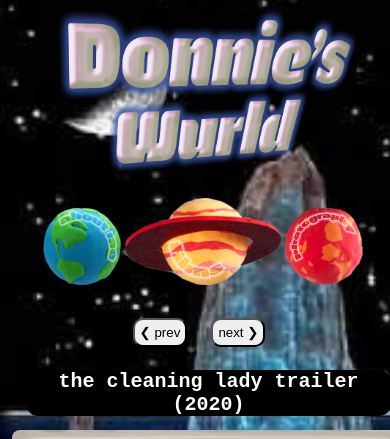
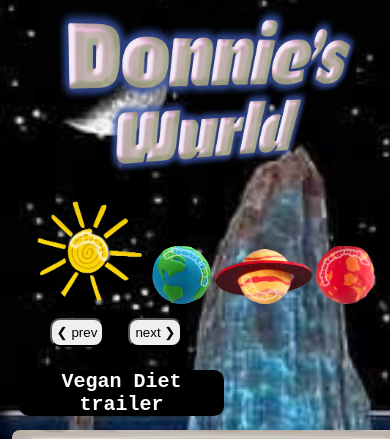
Before and after one commit to wilhsu/donnieswurld, a plain HTML site: page html/films.html in a window 390 px wide. Shown: the top 439 px of the page. Drawn offline with Linux system fonts and the light colour scheme.

Commit message:
update april 25th 2023

```diff
--- a/css/about.css
+++ b/css/about.css
@@ -112,6 +112,16 @@ body{
     padding-top: 20px;
 }
 
+#sun{
+    width: 60%;
+    padding-top: 20px;
+}
+
+#sun:hover{
+    width: 70%;
+    transition: width .5s;
+}
+
 #saturn:hover{
     width: 80%;
     transition: width .5s;
@@ -136,7 +146,7 @@ body{
     }
 
     .content{
-        margin-top: 85%;
+        margin-top: 100%;
         margin-bottom: 20px;
         z-index: -1000;
         position: absolute;
@@ -199,15 +209,19 @@ body{
         width: 80%;
     }
 
+    #sun{
+        width: 30%;
+    }
+
     #saturn{
-        width: 40%;
+        width: 25%;
     }
 
     #earth{
-        width: 20%;
+        width: 15%;
     }
 
     #mars{
-        width: 20%;
+        width: 15%;
     }
 }
--- a/css/films.css
+++ b/css/films.css
@@ -92,6 +92,16 @@ button{
     padding-top: 20px;
 }
 
+#sun{
+    width: 60%;
+    padding-top: 20px;
+}
+
+#sun:hover{
+    width: 70%;
+    transition: width .5s;
+}
+
 #saturn:hover{
     width: 80%;
     transition: width .5s;
@@ -151,16 +161,20 @@ video{
         width: 80%;
     }
 
+    #sun{
+        width: 30%;
+    }
+
     #saturn{
-        width: 40%;
+        width: 25%;
     }
 
     #earth{
-        width: 20%;
+        width: 15%;
     }
 
     #mars{
-        width: 20%;
+        width: 15%;
     }
 
     video{
@@ -172,4 +186,8 @@ video{
         height: 280px;
         margin-left: 1%;
     }
+
+    #photobg{
+        height: 240px;
+    }
 }
--- a/css/photography.css
+++ b/css/photography.css
@@ -110,10 +110,19 @@ button{
     padding-top: 20px;
 }
 
+#sun{
+    width: 60%;
+    padding-top: 20px;
+}
+
+#sun:hover{
+    width: 70%;
+    transition: width .5s;
+}
+
 #saturn:hover{
     width: 80%;
     transition: width .5s;
-    /* height: 35%; */
 }
 
 #earth:hover{
@@ -129,7 +138,7 @@ button{
 @media only screen and (max-width: 600px) {
     .content{
         /* margin-top: 80%; */
-        margin-top: 300px;
+        margin-top: 400px;
         margin-bottom: 20px;
         z-index: 100000;
         position: absolute;
@@ -158,25 +167,28 @@ button{
         width: 80%;
     }
 
+    #sun{
+        width: 30%;
+    }
+
     #saturn{
-        width: 40%;
+        width: 25%;
     }
 
     #earth{
-        width: 20%;
+        width: 15%;
     }
 
     #mars{
-        width: 20%;
+        width: 15%;
     }
-
 
     #cam{
         width: 400px;
     }
 
     .photos{
-        height: 30%;
+        height: 22%;
         margin-left: 23.5%;
     }
 
--- a/html/films.html
+++ b/html/films.html
@@ -3,8 +3,9 @@
     <head>
         <meta charset="utf-8">
         <meta name="viewport" content="width=device-width, initial-scale=1">
-        <title>films</title>
+        <title>Films</title>
         <link rel="stylesheet" type="text/css" href="../css/films.css">
+        <link rel="icon" type="image/x-icon" href="../assets/img/earth.png">
     </head>
 
     <body>
@@ -12,9 +13,9 @@
         <div class="con1">
             <div class="nav">
                 <a href="../index.html"><img id="logo" src="../assets/img/logo1.png"></a>
-
+                <a href="https://www.depop.com/donnieswurldshop/"><img class="icons" id="sun" src="../assets/img/sun2.png"></a>
                 <a href="../html/about.html"><img id="earth" src="../assets/img/earth2.png"></a>
-                <a href="../index.html"><img id="saturn" src="../assets/img/saturn2.png"></a>
+                <a href="films.html"><img id="saturn" src="../assets/img/saturn2.png"></a>
                 <a href="../html/photography.html"><img id="mars" src="../assets/img/mars2.png"></a>
             </div>
 
@@ -46,10 +47,11 @@
 
 
                 <div class="frame">
-                <div class="photos"><h1 class="filmtitles">the cleaning lady trailer (2020)</h1><video controls><source src="../assets/films/thecleaningladytrailer2022.mov" type="video/mp4"></video></div>
-                <div class="photos"><h1 class="filmtitles">despise self expression - you're embarrassing me (2019)</h1><video controls><source src="../assets/films/despiseselfexpression_youreembarrassingmetrailer2019.mov" type="video/mp4"></video></div>
-                <div class="photos"><h1 class="filmtitles">sigh of relief (2018)</h1><video controls><source src="../assets/films/sighofrelieftrailer2018.mp4" type="video/mp4"></video></div>
-                <div class="photos"><h1 class="filmtitles">despise self expression - you're embarrassing me (2018)</h1><video controls><source src="../assets/films/despiseselfexpression_youreembarrassingmetrailer2018.mov" type="video/mp4"></video></div>
+                <div class="photos"><h1 class="filmtitles">Vegan Diet trailer</h1><video controls><source src="../assets/films/vegandiettrailer.MOV" type="video/mp4"></video></div>
+                <div class="photos"><h1 class="filmtitles">The Cleaning Lady trailer (2020)</h1><video controls><source src="../assets/films/thecleaningladytrailer2022.mov" type="video/mp4"></video></div>
+                <div class="photos"><h1 class="filmtitles">Despise Self Expression - You're Embarrassing Me (2019)</h1><video controls><source src="../assets/films/despiseselfexpression_youreembarrassingmetrailer2019.mov" type="video/mp4"></video></div>
+                <div class="photos"><h1 class="filmtitles">Sigh of Relief (2018)</h1><video controls><source src="../assets/films/sighofrelieftrailer2018.mp4" type="video/mp4"></video></div>
+                <div class="photos"><h1 class="filmtitles">Despise Self Expression - You're Embarrassing Me (2018)</h1><video controls><source src="../assets/films/despiseselfexpression_youreembarrassingmetrailer2018.mov" type="video/mp4"></video></div>
                 <div id="photobg"></div>
                 </div>
 
```
Also changed, not shown: html/about.html (+3 -1 lines), html/photography.html (+4 -2 lines), index.html (+2 -1 lines), assets/img/sun2.png (added), 5 other files.
